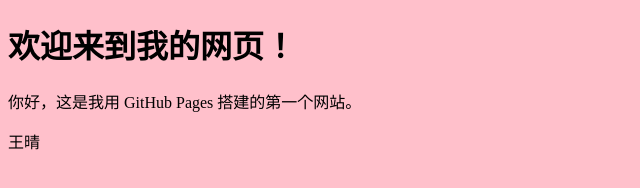
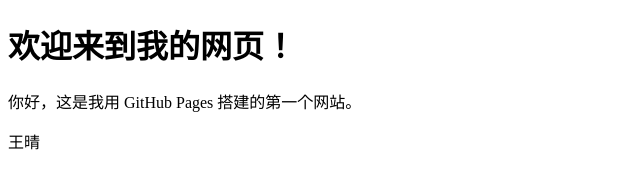
Before and after one commit to Sun11aaa/Sun11aaa.github.io, a plain HTML site: page index.html in a window 1280 px wide. Shown: the whole page, without its empty margins (0-640 px from the left). Drawn offline with Linux system fonts and the light colour scheme.

Commit message:
Update index.html

```diff
--- a/index.html
+++ b/index.html
@@ -2,11 +2,6 @@
 <html>
 <head>
     <title>GitHub网站</title>
-    <style>
-        *{
-            background-color:pink;
-        }
-    </style>
 </head>
 <body>
     <h1>欢迎来到我的网页！</h1>
```
